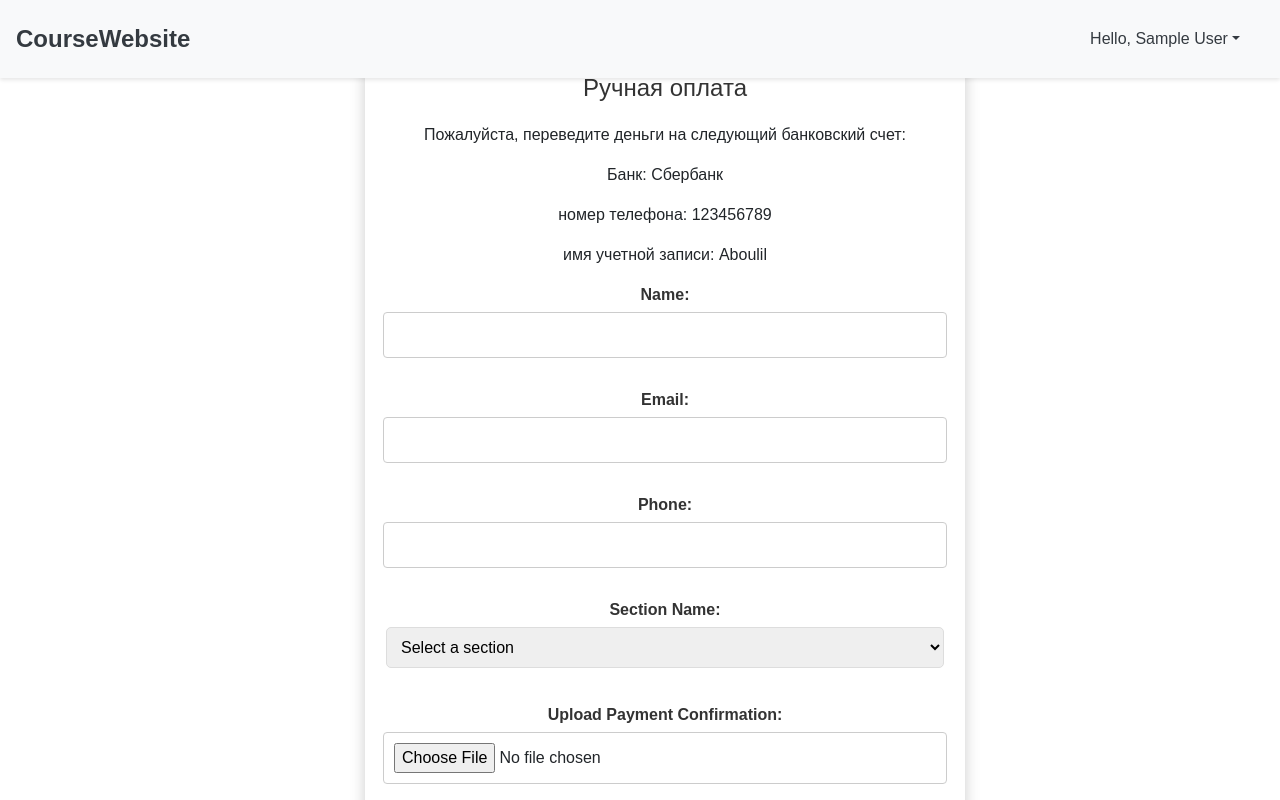
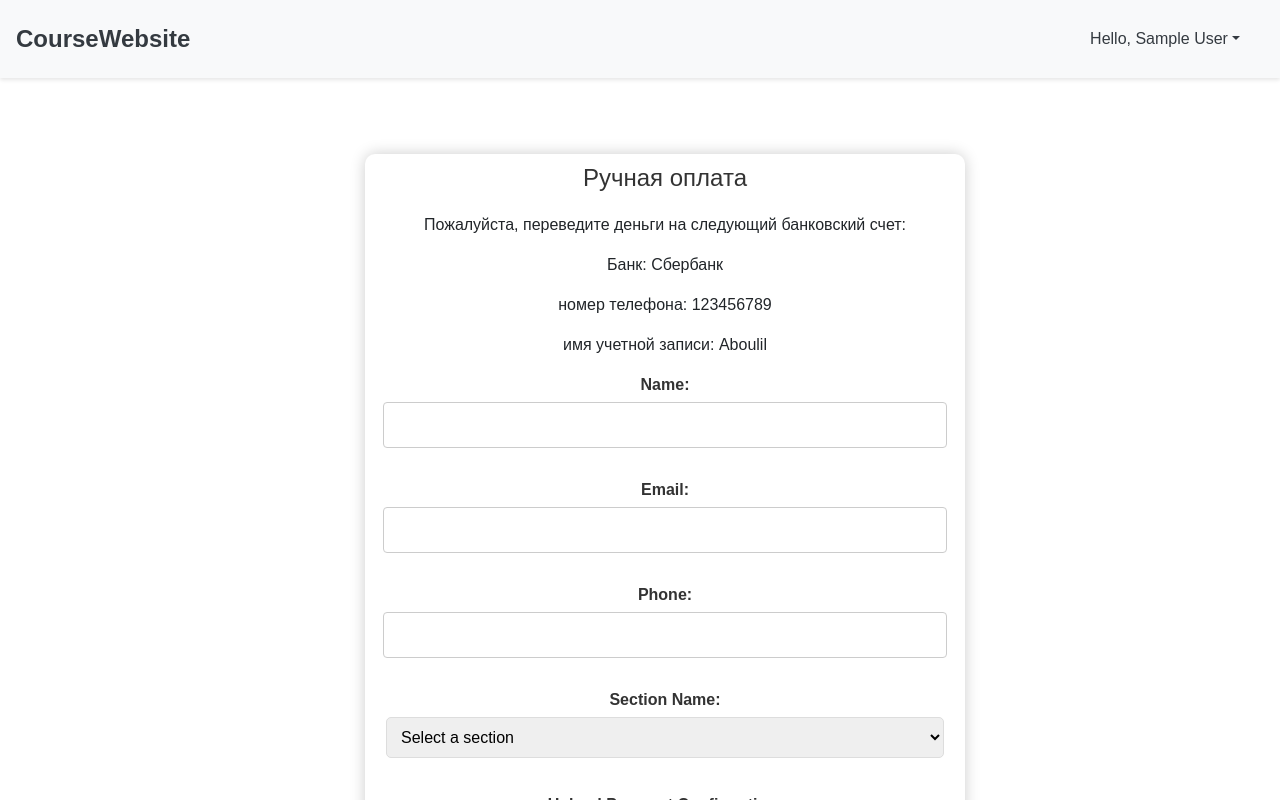
Before and after one commit to ArabicCourse/Course_Frontend, a React (Create React App) app: page /payment in a window 1280 px wide. Shown: the top 800 px of the page. Built offline with nearby package versions, Linux system fonts and the light colour scheme; sample sign-in values are in the browser's storage.

Commit message:
Update payment.css

```diff
--- a/src/pages/payment.css
+++ b/src/pages/payment.css
@@ -5,7 +5,8 @@
         justify-content: center;
         align-items: center;
         margin-left: 50px;
-        height: 100vh;
+        margin-top: 10px;
+        height: 120vh;
     }
 
     .payment-form {
```
